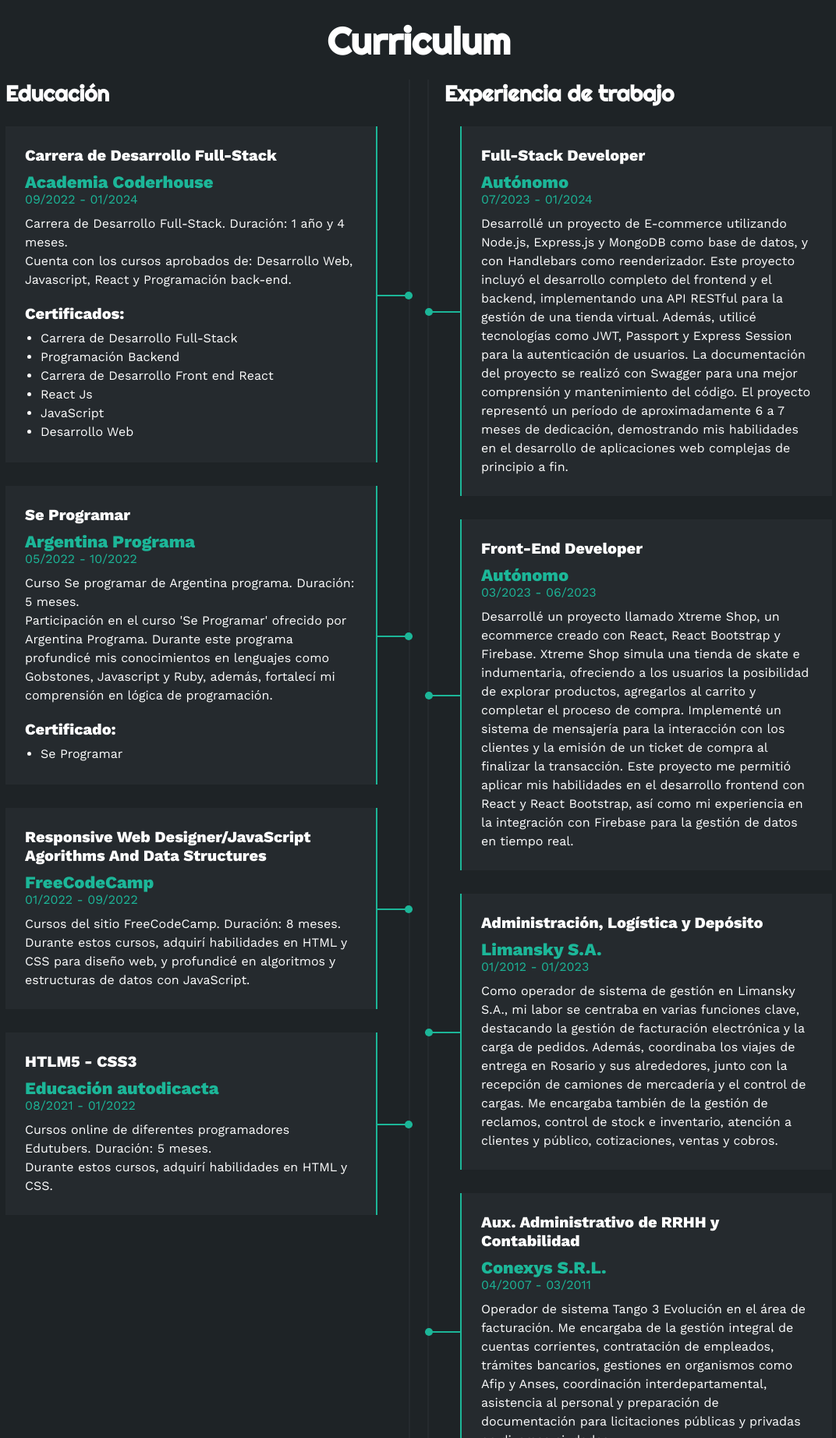
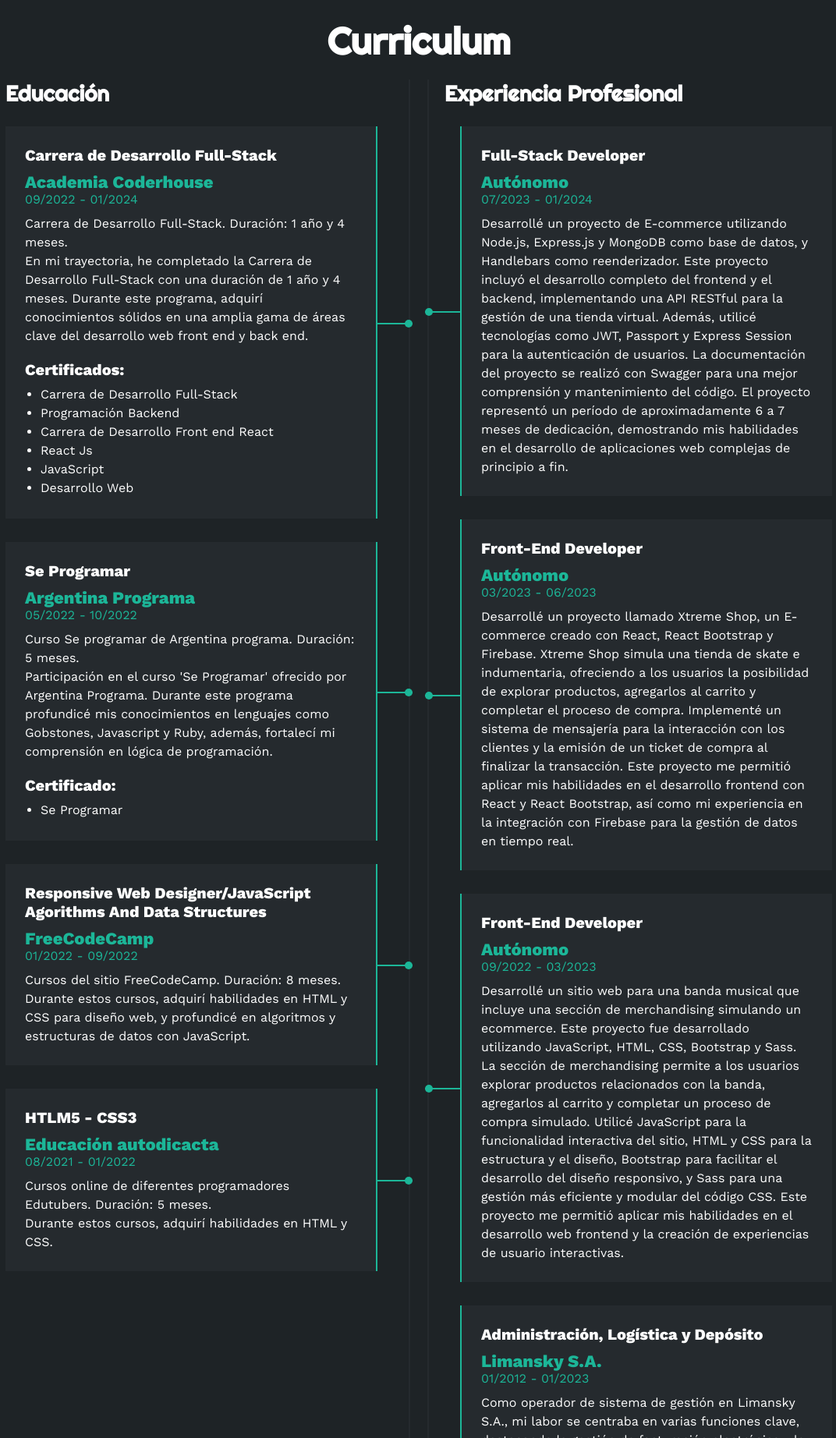
Before and after one commit to SantiagoSantoro/Portfolio, a plain HTML site: page index.html in a window 1280 px wide. Shown: the part 2544-4388 px from the top of the page at 78% size, without its empty margins (103-1175 px from the left). Drawn offline with nearby package versions, Linux system fonts and the light colour scheme.

Commit message:
Portfolio

```diff
--- a/index.html
+++ b/index.html
@@ -324,8 +324,9 @@
                         <span class="casa">Academia Coderhouse</span>
                         <span class="fecha">09/2022 - 01/2024</span>
                         <p>Carrera de Desarrollo Full-Stack. Duración: 1 año y 4 meses.</p>
-                        <p>Cuenta con los cursos aprobados de: Desarrollo Web, Javascript, React y Programación
-                            back-end.</p>
+                        <p>En mi trayectoria, he completado la Carrera de Desarrollo Full-Stack con una duración de 1
+                            año y 4 meses. Durante este programa, adquirí conocimientos sólidos en una amplia gama de
+                            áreas clave del desarrollo web front end y back end.</p>
                         <br>
                         <h4>Certificados:</h4>
                         <p>
@@ -391,13 +392,13 @@
                 </div>
 
                 <div class="col derecha">
-                    <h3>Experiencia de trabajo</h3>
+                    <h3>Experiencia Profesional</h3>
                     <div class="item der">
                         <h4>Full-Stack Developer</h4>
                         <span class="casa">Autónomo</span>
                         <span class="fecha">07/2023 - 01/2024</span>
                         <p>Desarrollé un proyecto de E-commerce utilizando Node.js, Express.js y MongoDB como
-                            base de datos, y con Handlebars como reenderizador. Este proyecto
+                            base de datos, y Handlebars como reenderizador. Este proyecto
                             incluyó el desarrollo completo del frontend y el backend, implementando una API RESTful para
                             la gestión de una tienda virtual. Además, utilicé tecnologías como JWT, Passport y Express
                             Session para la autenticación de usuarios. La documentación del proyecto se realizó con
@@ -412,13 +413,32 @@
                         <h4>Front-End Developer</h4>
                         <span class="casa">Autónomo</span>
                         <span class="fecha">03/2023 - 06/2023</span>
-                        <p>Desarrollé un proyecto llamado Xtreme Shop, un ecommerce creado con React, React
+                        <p>Desarrollé un proyecto llamado Xtreme Shop, un E-commerce creado con React, React
                             Bootstrap y Firebase. Xtreme Shop simula una tienda de skate e indumentaria, ofreciendo a
                             los usuarios la posibilidad de explorar productos, agregarlos al carrito y completar el
                             proceso de compra. Implementé un sistema de mensajería para la interacción con los clientes
                             y la emisión de un ticket de compra al finalizar la transacción. Este proyecto me permitió
                             aplicar mis habilidades en el desarrollo frontend con React y React Bootstrap, así como mi
                             experiencia en la integración con Firebase para la gestión de datos en tiempo real.</p>
+                        <div class="conectord">
+                            <div class="circulod"></div>
+                        </div>
+                    </div>
+                    <div class="item der">
+                        <h4>Front-End Developer</h4>
+                        <span class="casa">Autónomo</span>
+                        <span class="fecha">09/2022 - 03/2023</span>
+                        <p>
+                        <p>Desarrollé un sitio web para una banda musical que incluye una sección de merchandising
+                            simulando un ecommerce. Este proyecto fue desarrollado utilizando JavaScript, HTML, CSS,
+                            Bootstrap y Sass. La sección de merchandising permite a los usuarios explorar productos
+                            relacionados con la banda, agregarlos al carrito y completar un proceso de compra simulado.
+                            Utilicé JavaScript para la funcionalidad interactiva del sitio, HTML y CSS para la
+                            estructura y el diseño, Bootstrap para facilitar el desarrollo del diseño responsivo, y Sass
+                            para una gestión más eficiente y modular del código CSS. Este proyecto me permitió aplicar
+                            mis habilidades en el desarrollo web frontend y la creación de experiencias de usuario
+                            interactivas.</p>
+                        </p>
                         <div class="conectord">
                             <div class="circulod"></div>
                         </div>
```
